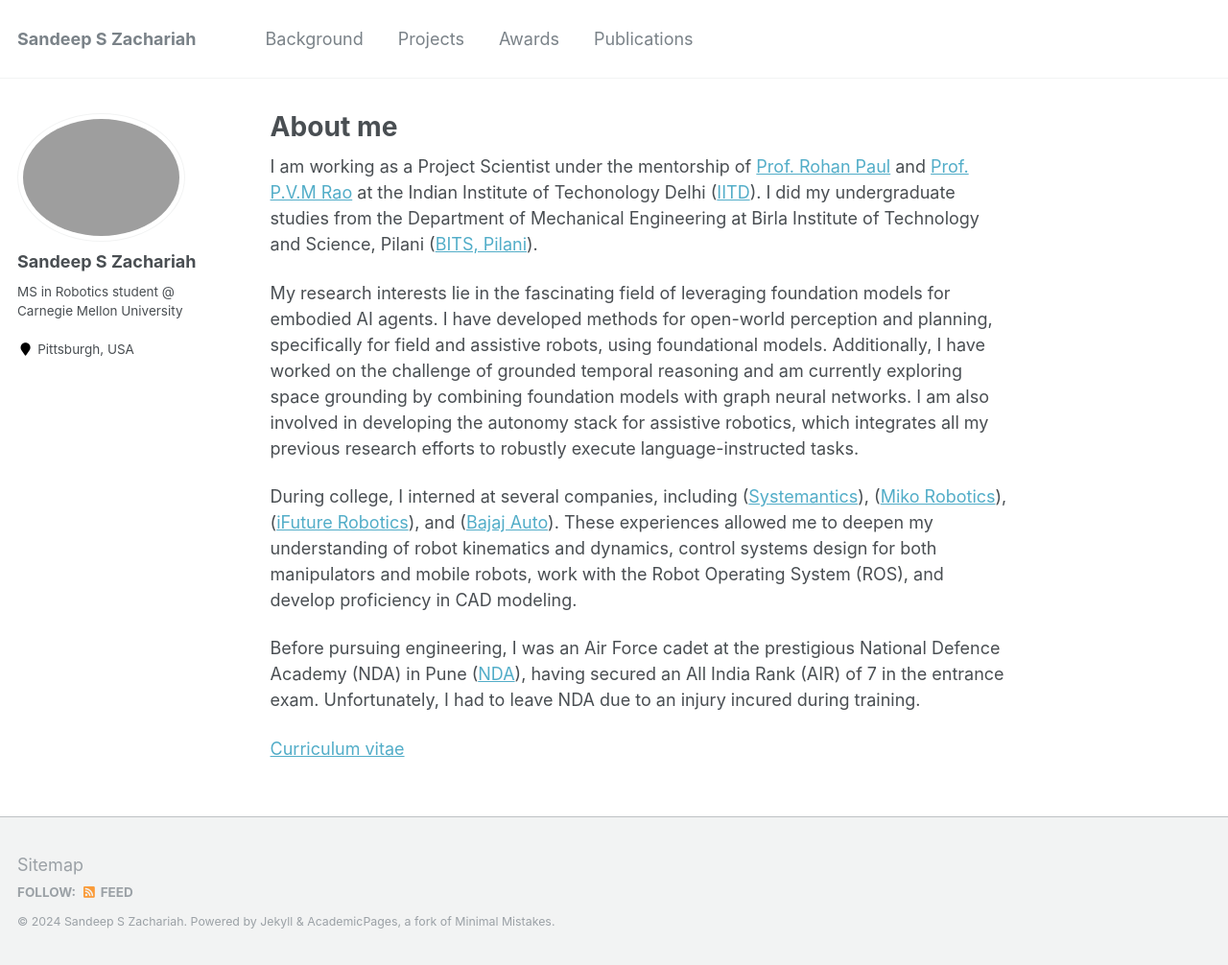
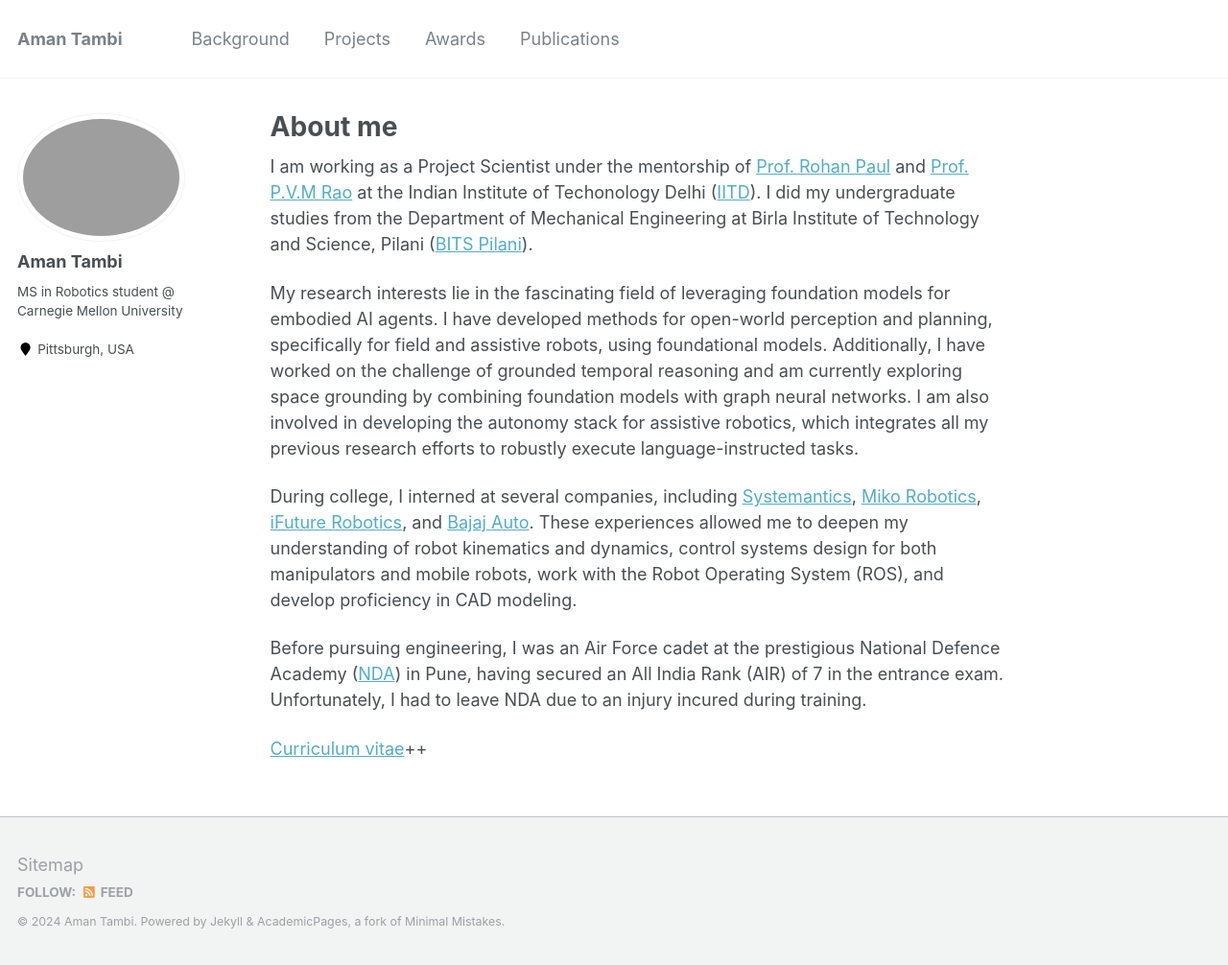
Before and after one commit to AmanTambi/AmanTambi.github.io, a Jekyll site: the page built from _pages/about.md, in a window 1280 px wide. Shown: the whole page at 96% size. Built offline with Jekyll 4.4.1, drawn with Linux system fonts in a browser that asks for light colours.

Commit message:
about changed V2

```diff
--- a/_config.yml
+++ b/_config.yml
@@ -7,13 +7,13 @@
 
 # Site Settings
 locale                   : "en-US"
-title                    : "Sandeep S Zachariah"
+title                    : "Aman Tambi"
 title_separator          : "-"
-name                     : &name "Sandeep S Zachariah"
+name                     : &name "Aman Tambi"
 description              : &description "personal description"
-url                      : https://sandeepzachariah.github.io # the base hostname & protocol for your site e.g. "https://mmistakes.github.io"
+url                      : "https://AmanTambi.github.io" # the base hostname & protocol for your site e.g. "https://mmistakes.github.io"
 baseurl                  : "" # the subpath of your site, e.g. "/blog"
-repository               : "sandeepzachariah/sandeepzachariah.github.io"
+repository               : "AmanTambi/AmanTambi.github.io"
 teaser                   :  # filename of teaser fallback teaser image placed in /images/, .e.g. "500x300.png"
 breadcrumbs              : false # true, false (default)
 words_per_minute         : 160
@@ -80,7 +80,7 @@ analytics:
 
 # Site Author
 author:
-  name             : "Sandeep S Zachariah"
+  name             : "Aman Tambi"
   avatar           : "profile_pic3.jpg"
   bio              : "MS in Robotics student @ Carnegie Mellon University"
   location         : "Pittsburgh, USA"
--- a/_pages/about.md
+++ b/_pages/about.md
@@ -11,12 +11,12 @@ I am working as a Project Scientist under the mentorship of
 [Prof. Rohan Paul](https://www.cse.iitd.ac.in/~rohanpaul/) and
 [Prof. P.V.M Rao](https://web.iitd.ac.in/~pvmrao/) at the Indian Institute of
 Techonology Delhi ([IITD](https://home.iitd.ac.in/)). I did my undergraduate studies
-from the Department of Mechanical Engineering at Birla Institute of Technology and Science, Pilani ([BITS, Pilani](https://www.bits-pilani.ac.in/pilani/)).
+from the Department of Mechanical Engineering at Birla Institute of Technology and Science, Pilani ([BITS Pilani](https://www.bits-pilani.ac.in/pilani/)).
 
 My research interests lie in the fascinating field of leveraging foundation models for embodied AI agents. I have developed methods for open-world perception and planning, specifically for field and assistive robots, using foundational models. Additionally, I have worked on the challenge of grounded temporal reasoning and am currently exploring space grounding by combining foundation models with graph neural networks. I am also involved in developing the autonomy stack for assistive robotics, which integrates all my previous research efforts to robustly execute language-instructed tasks.
 
-During college, I interned at several companies, including ([Systemantics](https://www.systemantics.com/)), ([Miko Robotics](https://miko.ai/)), ([iFuture Robotics](http://www.ifuturerobotics.com)), and ([Bajaj Auto](https://www.bajajauto.com/)). These experiences allowed me to deepen my understanding of robot kinematics and dynamics, control systems design for both manipulators and mobile robots, work with the Robot Operating System (ROS), and develop proficiency in CAD modeling.
+During college, I interned at several companies, including [Systemantics](https://www.systemantics.com/), [Miko Robotics](https://miko.ai/), [iFuture Robotics](http://www.ifuturerobotics.com), and [Bajaj Auto](https://www.bajajauto.com/). These experiences allowed me to deepen my understanding of robot kinematics and dynamics, control systems design for both manipulators and mobile robots, work with the Robot Operating System (ROS), and develop proficiency in CAD modeling.
 
-Before pursuing engineering, I was an Air Force cadet at the prestigious National Defence Academy (NDA) in Pune ([NDA](https://nda.nic.in/)), having secured an All India Rank (AIR) of 7 in the entrance exam. Unfortunately, I had to leave NDA due to an injury incured during training.
+Before pursuing engineering, I was an Air Force cadet at the prestigious National Defence Academy ([NDA](https://nda.nic.in/)) in Pune, having secured an All India Rank (AIR) of 7 in the entrance exam. Unfortunately, I had to leave NDA due to an injury incured during training.
 
-[Curriculum vitae](https://drive.google.com/file/d/1VqNzgFpE4Si0Mx2CE1U6jWv8E8UCciG5/view?usp=sharing)
+[Curriculum vitae](https://drive.google.com/file/d/1VqNzgFpE4Si0Mx2CE1U6jWv8E8UCciG5/view?usp=sharing)++
```
